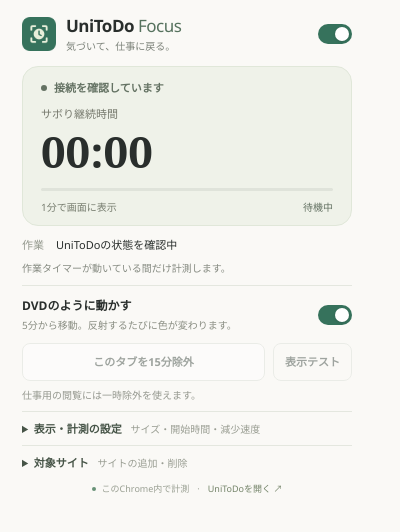
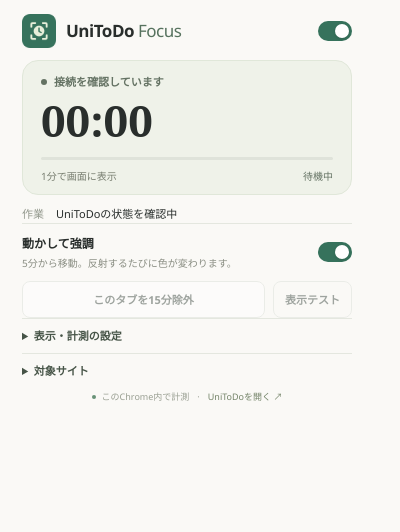
Before and after one commit to UNIUNI381/UniToDoFocusMonitor, a browser extension: page extension/popup.html in a window 400 px wide. Drawn offline with Linux system fonts and the light colour scheme; a web font is replaced by a local one.

Commit message:
Trim redundant popup copy

```diff
--- a/extension/popup.css
+++ b/extension/popup.css
@@ -17,7 +17,6 @@
 .brand { gap: 10px; }
 .brand strong { display: block; font-size: 17px; letter-spacing: -.5px; line-height: 1.4; }
 .brand strong span { color: #56725e; font-weight: 500; }
-.brand small { display: block; color: #7b8178; font-size: 10px; }
 .switch { position: relative; display: inline-flex; width: 34px; height: 20px; flex: 0 0 34px; }
 .switch input { position: absolute; width: 100%; height: 100%; margin: 0; opacity: 0; z-index: 1; }
 .switch-track { width: 100%; border-radius: 20px; background: #ced3ca; transition: background .2s; }
@@ -33,7 +32,6 @@
 .timer-panel[data-kind="offline"] { --accent: #977037; background: #f6f1e6; border-color: #e7dcc8; }
 .status { display: flex; align-items: center; gap: 7px; color: var(--accent); font-size: 11px; font-weight: 600; min-height: 18px; }
 .status-dot, .local-dot { background: currentColor; display: inline-block; width: 6px; height: 6px; border-radius: 50%; flex-shrink: 0; }
-.timer-caption { margin-top: 8px; color: #76796d; font-size: 11px; }
 .timer { font: 600 44px/1.25 "UniToDo Noto Serif", "Noto Serif", Georgia, serif; font-variant-numeric: lining-nums tabular-nums; margin: 2px 0 9px; white-space: nowrap; }
 .progress-track { height: 3px; background: #25332413; border-radius: 3px; overflow: hidden; }
 #progress-value { background: var(--accent); height: 100%; width: 0; transition: width .25s linear; }
@@ -42,7 +40,6 @@
 .work-row { display: flex; align-items: baseline; gap: 12px; padding-top: 10px; font-size: 11px; }
 .work-row > span { color: #94998e; flex-shrink: 0; }
 .work-row strong { overflow: hidden; white-space: nowrap; text-overflow: ellipsis; font-weight: 500; }
-.status-detail { color: #858a80; font-size: 10px; margin: 6px 0 9px; min-height: 16px; }
 
 /* 日常操作と詳細設定を分け、ポップアップ内で完結させる。 */
 .quick-controls { border-top: 1px solid #e4e7df; padding-top: 10px; }
@@ -53,10 +50,10 @@
 .button-row > button:first-child { flex: 1; }
 .subtle { background: transparent; }
 .helper { color: #95988f; font-size: 10px; margin: 6px 0 8px; }
+.helper:empty { display: none; }
 details { border-top: 1px solid #e4e7df; padding-top: 8px; }
 details + details { margin-top: 8px; }
 summary { color: #465447; font-weight: 600; font-size: 11px; }
-summary span { margin-left: 6px; font-size: 10px; font-weight: 400; color: #999d92; }
 form { margin-top: 12px; }
 .field-row { display: flex; align-items: center; justify-content: space-between; margin: 10px 0; font-size: 11px; }
 .number-field { display: inline-flex; align-items: center; gap: 7px; }
--- a/extension/popup.html
+++ b/extension/popup.html
@@ -12,7 +12,7 @@
   <header class="brand-row">
     <div class="brand">
       <img src="icons/icon-48.png" width="34" height="34" alt="">
-      <div><strong>UniToDo <span>Focus</span></strong><small>気づいて、仕事に戻る。</small></div>
+      <div><strong>UniToDo <span>Focus</span></strong></div>
     </div>
     <label class="switch" title="モニターのON/OFF">
       <input id="enabled" type="checkbox" aria-label="モニターを有効にする" checked>
@@ -23,29 +23,26 @@
   <main>
     <section class="timer-panel" id="timer-panel" data-kind="muted" aria-label="現在の計測">
       <div class="status"><span class="status-dot"></span><span id="status-label">接続を確認しています</span></div>
-      <div class="timer-caption">サボり継続時間</div>
       <div class="timer" id="timer-value" role="timer" aria-live="off">00:00</div>
       <div class="progress-track"><div id="progress-value"></div></div>
       <div class="timer-footer"><span id="threshold-note">1分で画面に表示</span><span id="direction-note">待機中</span></div>
     </section>
 
     <div class="work-row"><span>作業</span><strong id="work-title">UniToDoの状態を確認中</strong></div>
-    <p id="status-detail" class="status-detail">作業タイマーが動いている間だけ計測します。</p>
-
     <section class="quick-controls" aria-label="表示と仕事用の除外">
       <label class="setting-row" for="bounce-enabled">
-        <div><strong>DVDのように動かす</strong><small id="bounce-note">5分から移動。反射するたびに色が変わります。</small></div>
+        <div><strong>動かして強調</strong><small id="bounce-note">5分から移動。反射するたびに色が変わります。</small></div>
         <span class="switch"><input id="bounce-enabled" type="checkbox" checked><span class="switch-track"></span></span>
       </label>
       <div class="button-row">
         <button id="exclude-tab" type="button" disabled>このタブを15分除外</button>
         <button id="preview" type="button" class="subtle" disabled>表示テスト</button>
       </div>
-      <p class="helper" id="exclusion-note">仕事用の閲覧には一時除外を使えます。</p>
+      <p class="helper" id="exclusion-note"></p>
     </section>
 
     <details id="settings-details" name="focus-settings">
-      <summary>表示・計測の設定 <span>サイズ・開始時間・減少速度</span></summary>
+      <summary>表示・計測の設定</summary>
       <form id="settings-form">
         <label class="field-row" for="timer-size"><span>タイマーのサイズ</span><output id="timer-size-value" for="timer-size">48 px</output></label>
         <input id="timer-size" class="size-slider" type="range" min="16" max="160" step="1" value="48" aria-label="タイマーのサイズ（ピクセル）">
@@ -57,7 +54,7 @@
       </form>
     </details>
     <details id="sites-details" name="focus-settings">
-      <summary>対象サイト <span>サイトの追加・削除</span></summary>
+      <summary>対象サイト</summary>
       <div class="site-choices" role="group" aria-label="標準の対象サイト"><label><input id="monitor-social" type="checkbox" checked>X / Twitter</label><label><input id="monitor-video" type="checkbox" checked>YouTube</label></div>
       <ul id="custom-sites" class="custom-sites" aria-label="追加した対象サイト"></ul>
       <form id="site-form" class="site-form">
--- a/extension/popup.js
+++ b/extension/popup.js
@@ -10,7 +10,7 @@
 const elements = {};
 for (const identifier of [
   "enabled", "timer-panel", "status-label", "timer-value", "progress-value", "threshold-note",
-  "direction-note", "work-title", "status-detail", "bounce-enabled", "exclude-tab", "preview",
+  "direction-note", "work-title", "bounce-enabled", "exclude-tab", "preview",
   "exclusion-note", "threshold-seconds", "recovery-rate", "monitor-social", "monitor-video", "feedback", "settings-form",
   "timer-size", "timer-size-value", "custom-sites", "site-form", "site-input", "add-site",
   "bounce-threshold-seconds", "bounce-note"
@@ -129,7 +129,6 @@
   const description = core.describeState(state, settings, timestamp);
   elements["timer-panel"].dataset.kind = description.kind;
   elements["status-label"].textContent = description.label;
-  elements["status-detail"].textContent = description.detail;
   elements["timer-value"].textContent = core.formatDuration(state.balanceMilliseconds);
   // 閾値に対する残高の割合を、最大100%の進捗線へ変換する。
   elements["progress-value"].style.width = `${Math.min(100, state.balanceMilliseconds / (settings.thresholdSeconds * 10))}%`;
@@ -149,7 +148,7 @@
   elements["exclude-tab"].textContent = exempt ? "このタブの除外を解除" : "このタブを15分除外";
   elements["exclusion-note"].textContent = exempt
     ? `除外はあと${Math.ceil((state.exemptUntil - timestamp) / 60000)}分。同じタブ内の移動にも適用します。`
-    : "仕事用の閲覧には一時除外を使えます。";
+    : "";
 }
 
 async function refresh() {
```
